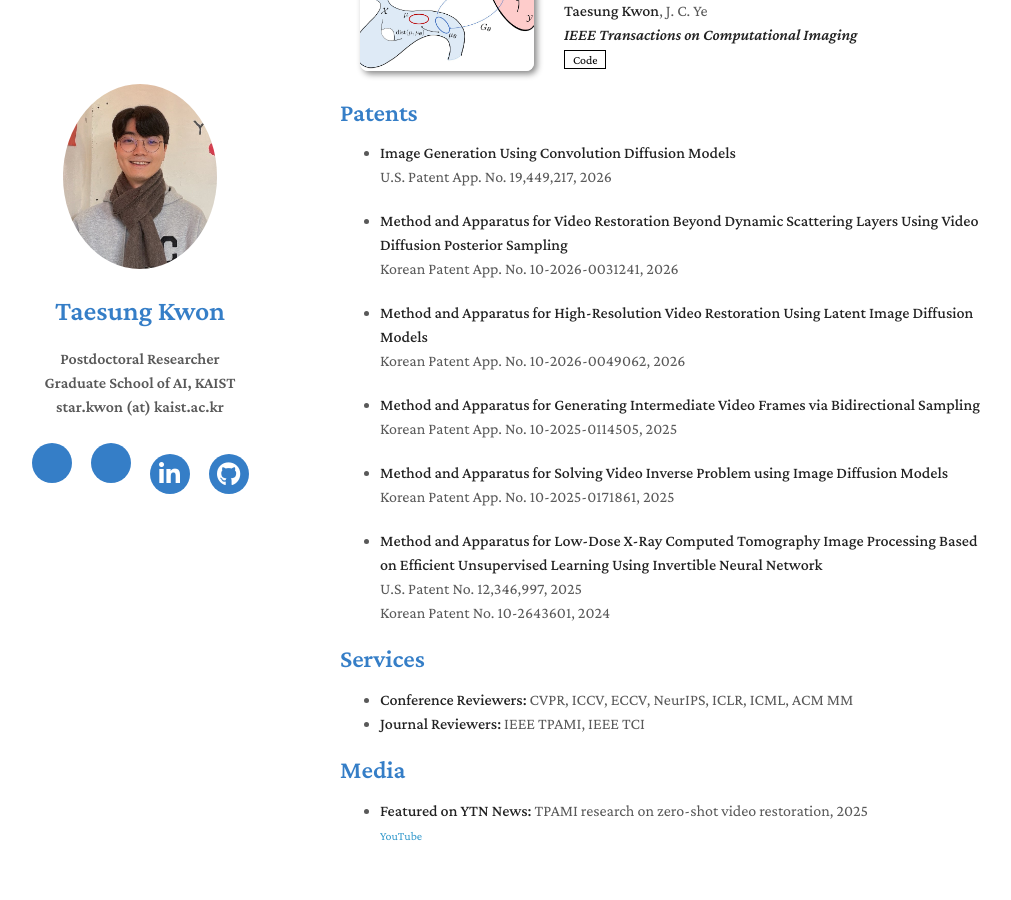
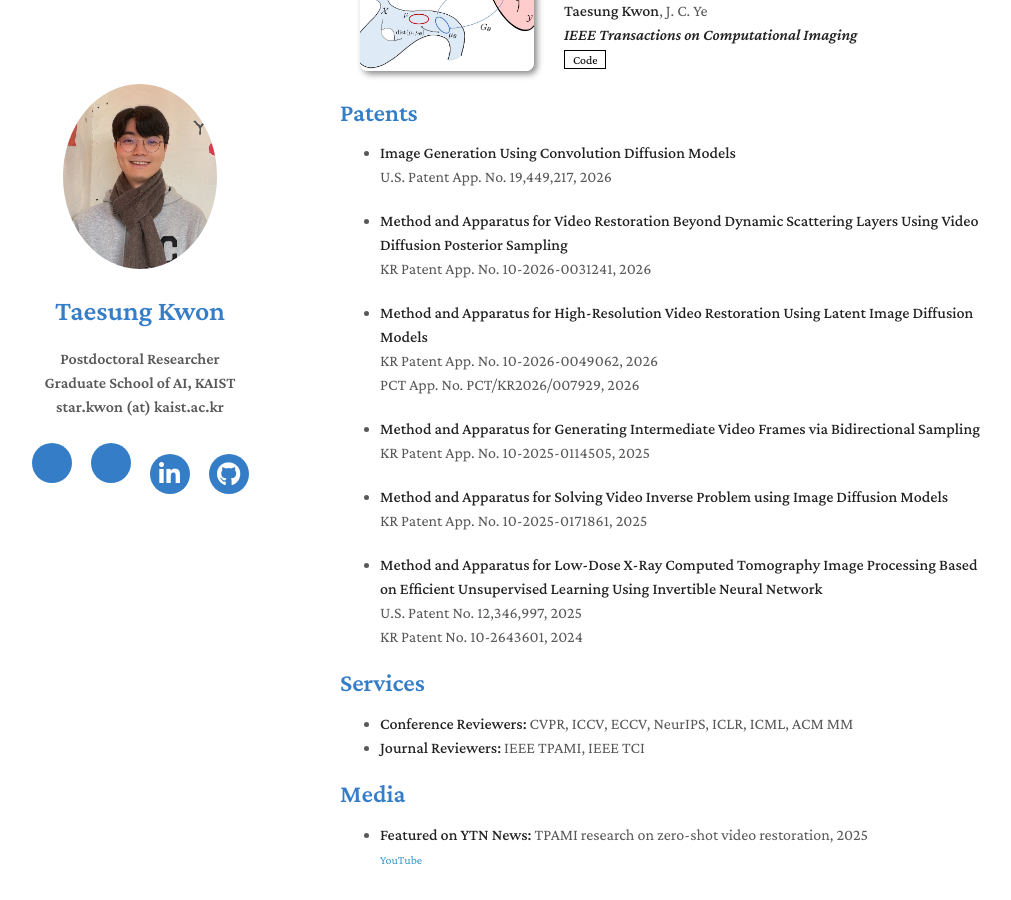
Before and after one commit to star-kwon/star-kwon.github.io, a Jekyll site: the page built from index.md, in a window 1280 px wide and 900 px high, scrolled down 2524 px. Shown: the whole window, without its empty margins (130-1141 px from the left). Built offline with Jekyll 4.4.1, drawn with Linux system fonts in a browser that asks for light colours; nearby versions of some CDN libraries; comment, search, counter and statistics services are not loaded; a style sheet for code colours, icons or effects is not loaded; our own code applies the rules of GitHub Pages for plain Markdown files.

Commit message:
add patents

```diff
--- a/index.md
+++ b/index.md
@@ -276,26 +276,28 @@ Off-the-Shelf Video Diffusion Models</a></div>
 
 - **Method and Apparatus for Video Restoration Beyond Dynamic Scattering Layers Using Video Diffusion Posterior Sampling**
   <br>
-  Korean Patent App. No. 10-2026-0031241, 2026
+  KR Patent App. No. 10-2026-0031241, 2026
 
 - **Method and Apparatus for High-Resolution Video Restoration Using Latent Image Diffusion Models**
   <br>
-  Korean Patent App. No. 10-2026-0049062, 2026
+  KR Patent App. No. 10-2026-0049062, 2026
+  <br>
+  PCT App. No. PCT/KR2026/007929, 2026
 
 - **Method and Apparatus for Generating Intermediate Video Frames via Bidirectional Sampling**
   <br>
-  Korean Patent App. No. 10-2025-0114505, 2025
+  KR Patent App. No. 10-2025-0114505, 2025
 
 
 - **Method and Apparatus for Solving Video Inverse Problem using Image Diffusion Models**
   <br>
-  Korean Patent App. No. 10-2025-0171861, 2025
+  KR Patent App. No. 10-2025-0171861, 2025
 
 - **Method and Apparatus for Low-Dose X-Ray Computed Tomography Image Processing Based on Efficient Unsupervised Learning Using Invertible Neural Network**
   <br>
   U.S. Patent No. 12,346,997, 2025
   <br>
-  Korean Patent No. 10-2643601, 2024
+  KR Patent No. 10-2643601, 2024
 
 ## Services
 - **Conference Reviewers:** CVPR, ICCV, ECCV, NeurIPS, ICLR, ICML, ACM MM
```
